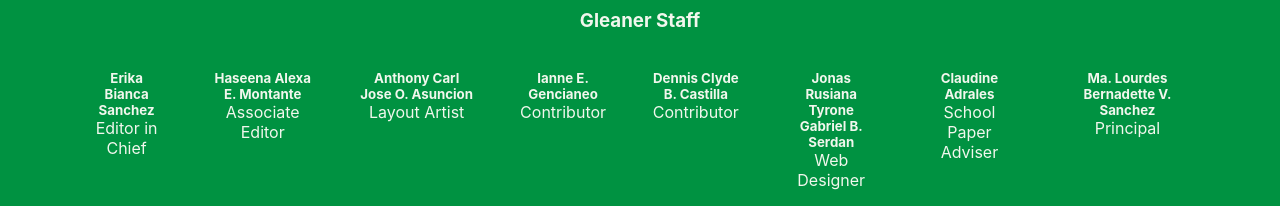
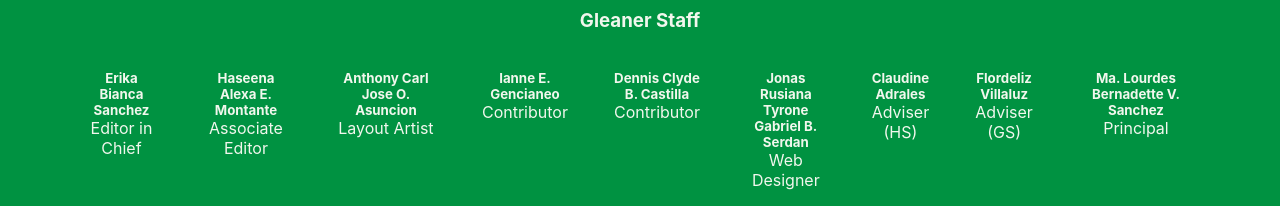
Before and after one commit to tyrone-serdan/school-site, a React (Create React App) app: page / in a window 1280 px wide. Shown: the part 1763-1969 px from the top of the page. Built offline with nearby package versions, Linux system fonts and the light colour scheme.

Commit message:
update footer names

```diff
--- a/src/components/footer/Footer.jsx
+++ b/src/components/footer/Footer.jsx
@@ -60,7 +60,11 @@ function Footer() {
           </div>
           <div>
             <h5>Claudine Adrales</h5>
-            <p>School Paper Adviser</p>
+            <p>Adviser (HS)</p>
+          </div>
+          <div>
+            <h5>Flordeliz Villaluz</h5>
+            <p>Adviser (GS)</p>
           </div>
           <div>
             <h5>Ma. Lourdes Bernadette V. Sanchez</h5>
```
